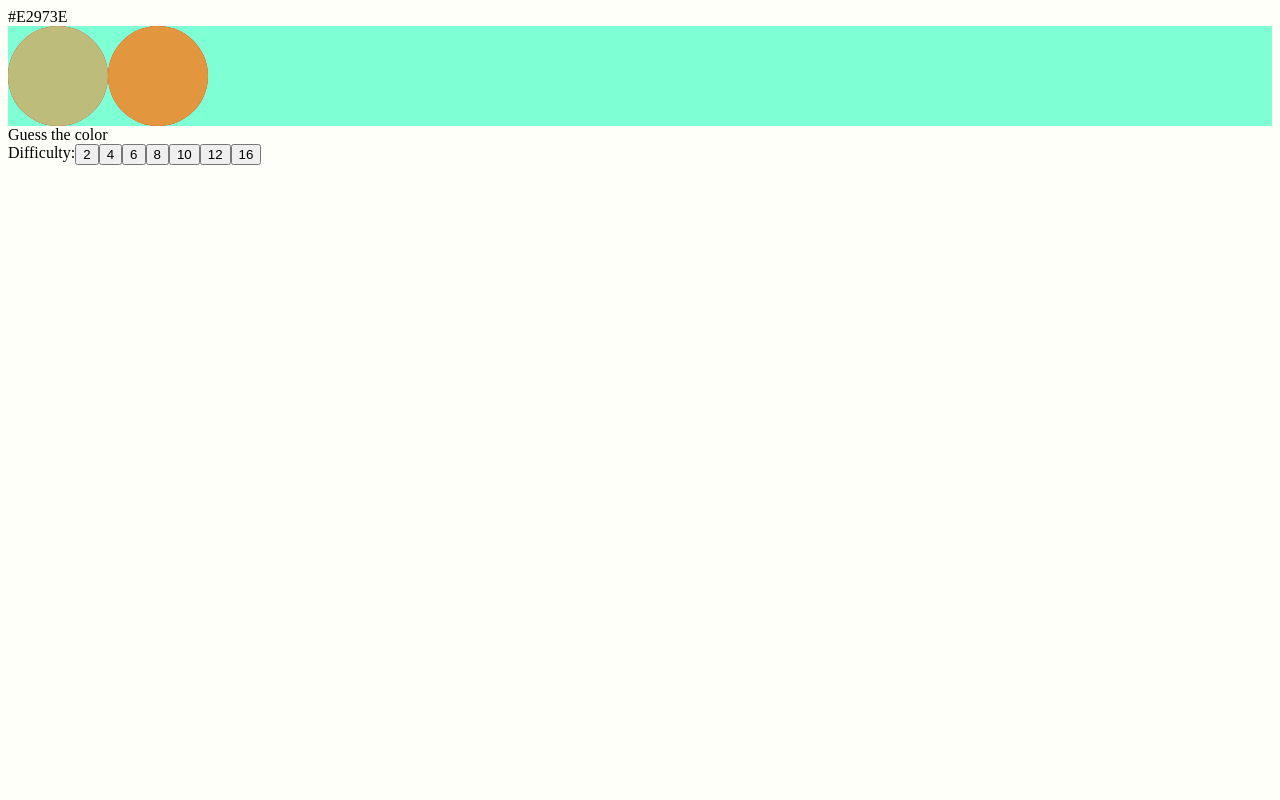
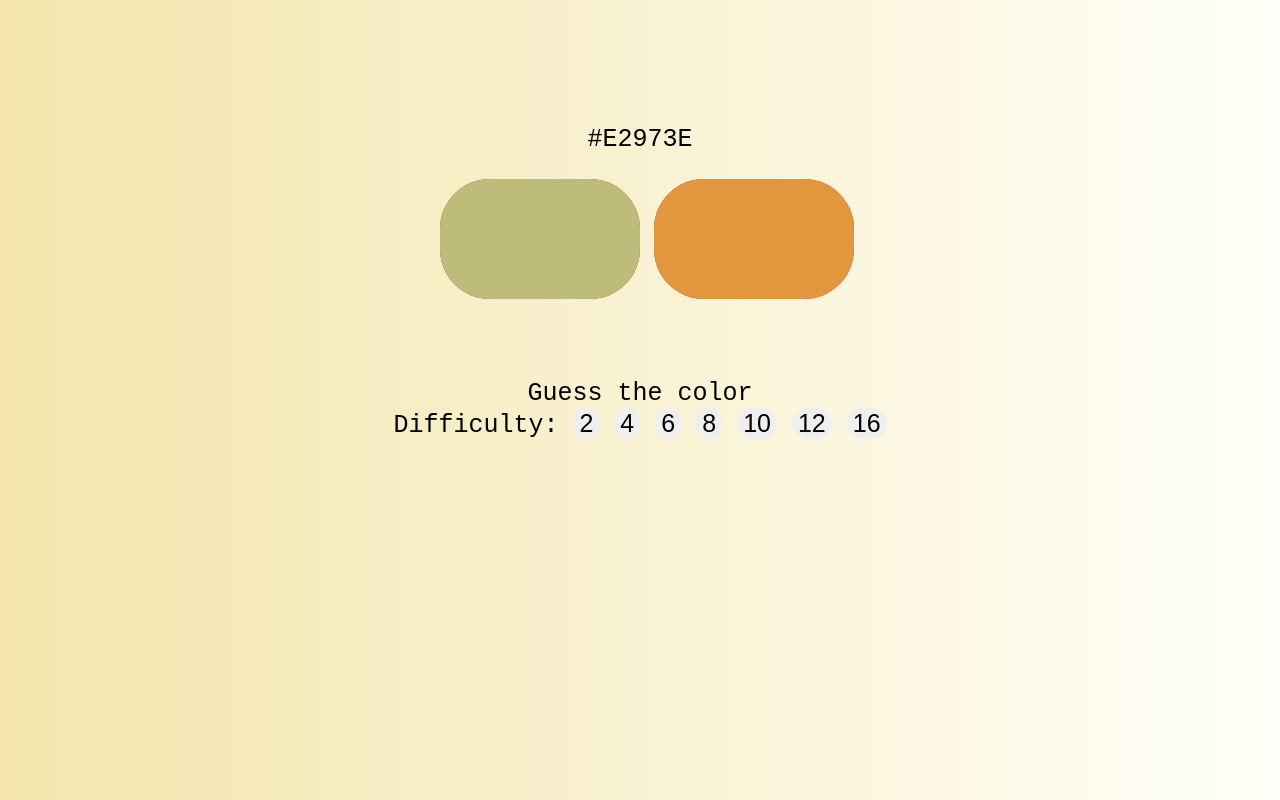
Before and after one commit to dantolas/WA_ColorGuess, a plain HTML site: page index.html in a window 1280 px wide. Drawn offline with Linux system fonts and the light colour scheme; a web font is replaced by a local one.

Commit message:
Second commit, styling done

```diff
--- a/index.html
+++ b/index.html
@@ -5,6 +5,9 @@
 
     <title>Colorguess</title>
     <link rel="stylesheet" href="style.css">
+
+
+    <link rel="preconnect" href="https://fonts.googleapis.com"><link rel="preconnect" href="https://fonts.gstatic.com" crossorigin><link href="https://fonts.googleapis.com/css2?family=Chivo+Mono:wght@500&display=swap" rel="stylesheet">
 </head>
 <body>
     <div id="container">
--- a/script.js
+++ b/script.js
@@ -23,6 +23,8 @@ function changeDiff(link){
 }
 
 function createOptions(n){
+    guesses = 0;
+    label.innerHTML = "Guess the color";
     let options = document.querySelectorAll('.option');
     options.forEach(option =>{option.remove()});
 
@@ -70,7 +72,7 @@ function createOptions(n){
 
 function checkGuess(button){
     if(button.textContent == ("#"+color)){
-        label.innerHTML = "Suck it";
+        label.innerHTML = "You got it!!";
         var restartButton = document.createElement('button');
         restartButton.id = "restart";
         restartButton.textContent = "Restart the game";
--- a/style.css
+++ b/style.css
@@ -1,15 +1,20 @@
 .option{
-    width: 100px;
-    height: 100px;
+    width: 200px;
+    height: 15vh;
     border-radius: 50px;
     background-color: red;
     display: flex;
     align-items: center;
+    margin-left: 14px;
+    border: none;
+
 }
 
 #difficulty{
-    display: flex;
+    display: inline-block;
     flex-direction: row;
+    text-align: center;
+
 }
 
 #difficulty a{
@@ -20,14 +25,20 @@
 #options{
     display:flex;
     flex-direction: row;
-    flex-basis: content;
-    background-color: aquamarine;
+    justify-content: center;
+    height: 25vh;
+    overflow: auto;
+
 }
+
+
+
 
 .option button{
     all: unset;
     margin: auto;
     text-align: center;
+    font-size: small;
 
     width: 100%;
     height: 100%;
@@ -40,14 +51,60 @@
 }
 
 #label{
-    display: flex;
-    flex-direction: row;
+
+    width: 100%;
+    display: inline-block;
+    text-align: center;
 }
 #label p{
     padding: 0;
     margin: 0;
+    text-align: center;
+}
+
+#label button{
+    margin-left: 12px;
+    border: none;
+    background:none;
+    background-color: aliceblue;
+    border-radius: 45px;
+    font-size: 25px;
+
+}
+
+#label button:hover{
+
+
+}
+
+#container{
+    margin: auto;
+    text-align: center;
+    margin-top: 15vh;
+}
+
+#hexContainer{
+    margin: auto;
+    padding: 5px;
+    margin-bottom: 20px;
 }
 
 body{
-    background: linear-gradient(to right, #FFFFF9, #FFFFF9);
+    font-size: 25px;
+    font-family: 'Chivo Mono', monospace;
+    background: linear-gradient(to right, #F3E5AB, #FFFFF9);
+    padding: 0;
+    margin: 0;
 }
+
+button{
+    border: none;
+    font-size: 25px;
+    border-radius: 45px;
+}
+
+button:hover{
+    cursor: pointer;
+    background-color: aliceblue;
+
+}
```
